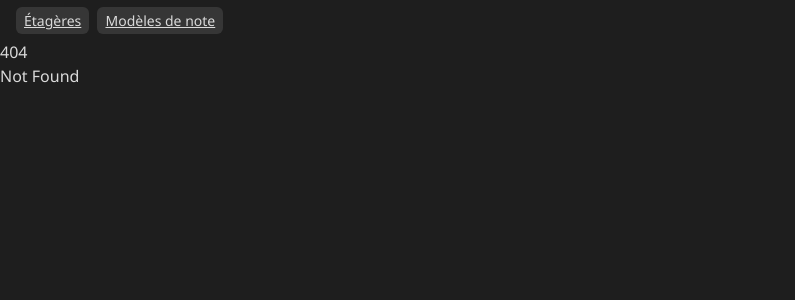
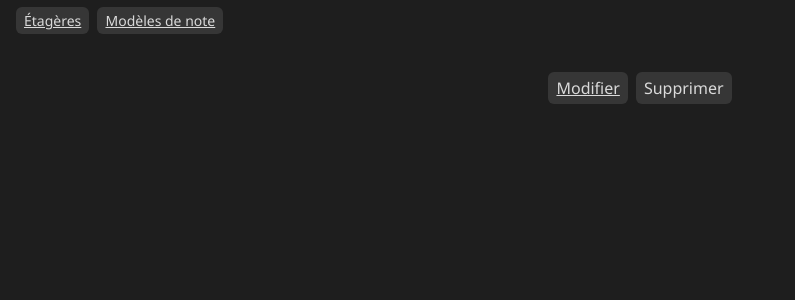
Before and after one commit to noahboos/memoria, a SvelteKit app: page /card_templates/1 in a window 1280 px wide. Before the commit this address had no page. Shown: the top 300 px of the page, without its empty margins (0-795 px from the left). Built offline with nearby package versions, Linux system fonts and the light colour scheme.

Commit message:
Feature - Added the card template's read-one view.

```diff
--- /dev/null
+++ b/src/routes/card_templates/[id]/+page.svelte
@@ -0,0 +1,40 @@
+<script lang="ts">
+    import type {PageProps} from "../../../../.svelte-kit/types/src/routes/card_templates/[id]/$types";
+    import type {CardTemplate} from "$lib/types/CardTemplate";
+    import {onMount} from "svelte";
+    import {invoke} from "@tauri-apps/api/core";
+    import DeleteCardTemplateModal from "$lib/components/card_templates/DeleteCardTemplateModal.svelte";
+    import {showDeleteCardTemplateModalStore} from "$lib/stores/card_templates/showDeleteCardTemplateModalStore";
+    import {goto} from "$app/navigation";
+    import {InteractedCardTemplateStore} from "$lib/stores/card_templates/InteractedCardTemplateStore";
+
+    let {params}: PageProps = $props();
+
+    let id: number = Number(params.id);
+    let card_template: CardTemplate = $state<CardTemplate>({id: null, note_template_id: null, name: "", front_markup: "", back_markup: "", created_at: null, modified_at: null,});
+
+    onMount(async () => {
+        card_template = await invoke("read_one_card_template", {id});
+    });
+
+    function onDelete() {
+        goto("/note_templates/" + card_template.note_template_id);
+    }
+</script>
+
+<main class="p-4 space-y-4">
+    <p class="font-serif text-2xl text-center">{card_template.name}</p>
+    <div class="flex flex-row gap-2 justify-center">
+        <a
+            class="block w-fit bg-base-30 px-2 py-1 underline rounded-md hover:bg-primary-200 hover:text-base-00"
+            href={"/card_templates/save/" + id + "?note_template_id=" + card_template.note_template_id}
+        >Modifier</a>
+        <button
+            class="block w-fit bg-base-30 px-2 py-1 rounded-md hover:bg-primary-200 hover:text-base-00"
+            onclick={() => InteractedCardTemplateStore.displayDeleteModal(id)}
+        >Supprimer</button>
+    </div>
+</main>
+{#if $showDeleteCardTemplateModalStore}
+    <DeleteCardTemplateModal onDelete={async () => onDelete()} />
+{/if}
```
